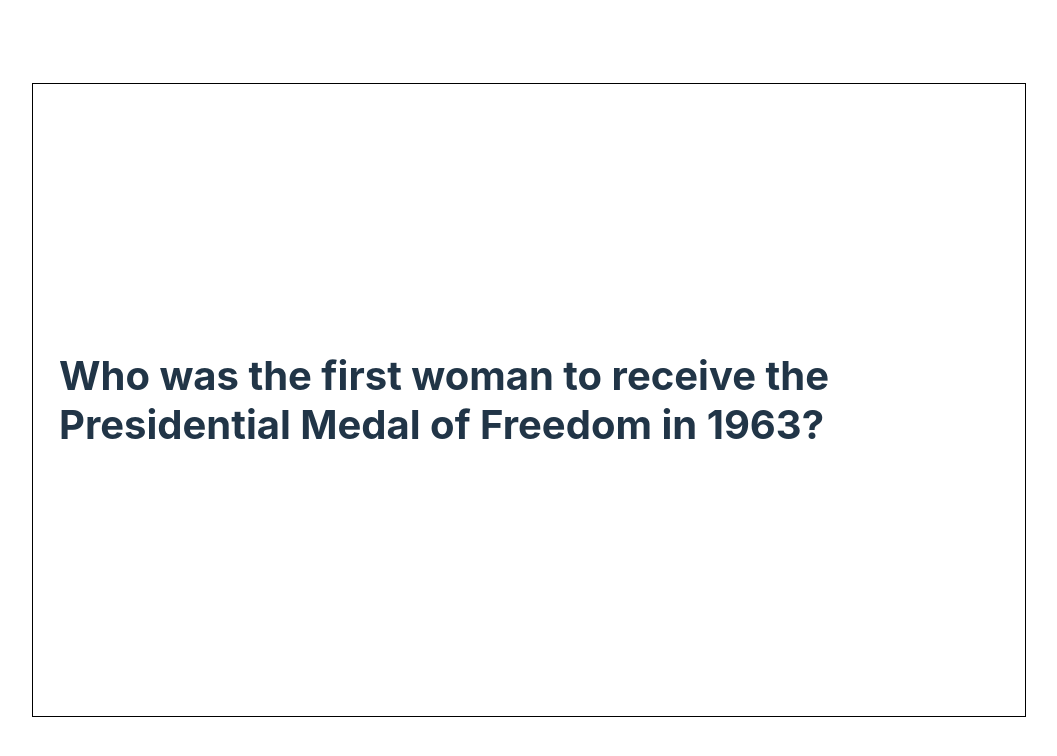
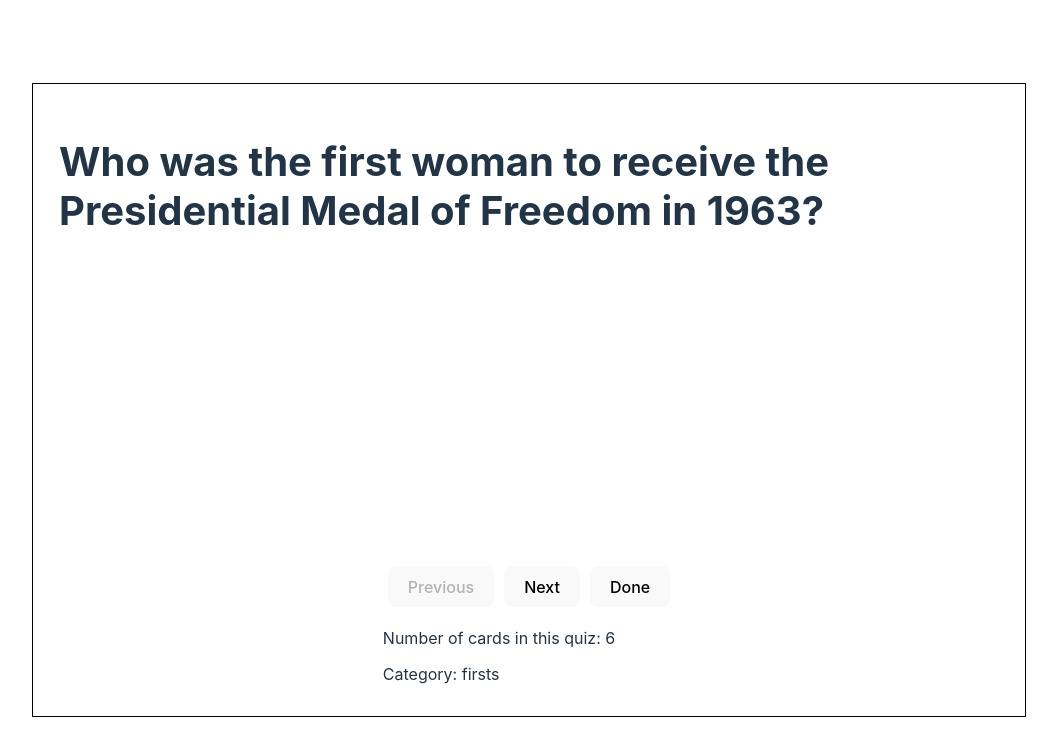
Before and after one commit to maryamkhan14/womens-history-month-quiz, a React (Vite) app: page / in a window 1280 px wide. Both pictures are taken after a click on the button "Let's go!". Shown: the top 756 px of the page, without its empty margins (111-1168 px from the left). Built offline with nearby package versions, Linux system fonts and the light colour scheme.

Commit message:
Enabled navigation functionality between cards and added further styling

```diff
--- a/src/App.css
+++ b/src/App.css
@@ -8,6 +8,8 @@
   justify-content: center;
   align-items: center;
   flex: 1 1 100%;
+  min-width: 0;
+  min-height: 0;
 }
 .quiz-form-container {
   display: flex;
@@ -15,8 +17,11 @@
   align-items: center;
   justify-content: center;
   padding: 1rem;
-  width: 75%;
-  height: 75%;
+  width: 75vw;
+  height: 75vh;
+
+  min-width: 0;
+  min-height: 0;
   border: 1px solid black;
 }
 
@@ -31,20 +36,26 @@
   display: flex;
   flex-direction: column;
   justify-content: space-between;
+  max-width: 100%;
 }
 .selects p {
   font-weight: 500;
 }
 .category-select {
+  display: flex;
+  align-items: center;
   margin-bottom: 25px;
   align-items: center;
 }
 
 .category-select select {
+  max-width: 80%;
   margin-left: 25px;
 }
 
 .size-input {
+  display: flex;
+  align-items: center;
   flex: 1 1 80%;
   margin-bottom: 25px;
 }
@@ -53,3 +64,11 @@
   margin-left: 25px;
   max-height: 1em;
 }
+
+.cards-display {
+  justify-content: space-between;
+}
+
+.buttons button {
+  margin: 0.3rem;
+}
--- a/src/components/QuizCard.jsx
+++ b/src/components/QuizCard.jsx
@@ -1,6 +1,7 @@
 import React from "react";
 
 const QuizCard = ({ card }) => {
+  console.log("render");
   return (
     <div>
       <div className="intro">
--- a/src/components/QuizCardsDisplay.jsx
+++ b/src/components/QuizCardsDisplay.jsx
@@ -1,11 +1,48 @@
 import React from "react";
-import { useState } from "react";
+import { useState, useContext } from "react";
 import QuizCard from "./QuizCard";
+import { QuizContext } from "../context/QuizContext";
 const QuizCardsDisplay = ({ cards }) => {
+  const { quizCategory, dispatch } = useContext(QuizContext);
   const [cardIndex, setCardIndex] = useState(0);
+
+  const handleClickPrevious = () => {
+    if (cardIndex > 0) {
+      setCardIndex(cardIndex - 1);
+    }
+  };
+  const handleClickNext = () => {
+    if (cardIndex < cards.length - 1) {
+      setCardIndex(cardIndex + 1);
+    }
+  };
+  const handleClickRestart = () => {
+    if (cardIndex > 0) {
+      setCardIndex(cardIndex - 1);
+    }
+  };
   return (
     <div className="quiz-form-container cards-display">
       <QuizCard key={cards[cardIndex].id} card={cards[cardIndex]} />
+      <div className="buttons-info-panel">
+        <div className="buttons">
+          <button onClick={handleClickPrevious} disabled={cardIndex == 0}>
+            Previous
+          </button>
+          <button
+            onClick={handleClickNext}
+            disabled={cardIndex == cards.length - 1}
+          >
+            Next
+          </button>
+          <button onClick={handleClickRestart}>Done</button>
+        </div>
+        <div className="info">
+          <p>Number of cards in this quiz: {cards.length + 1}</p>
+
+          <p>Category: {quizCategory}</p>
+        </div>
+      </div>
     </div>
   );
 };
```
